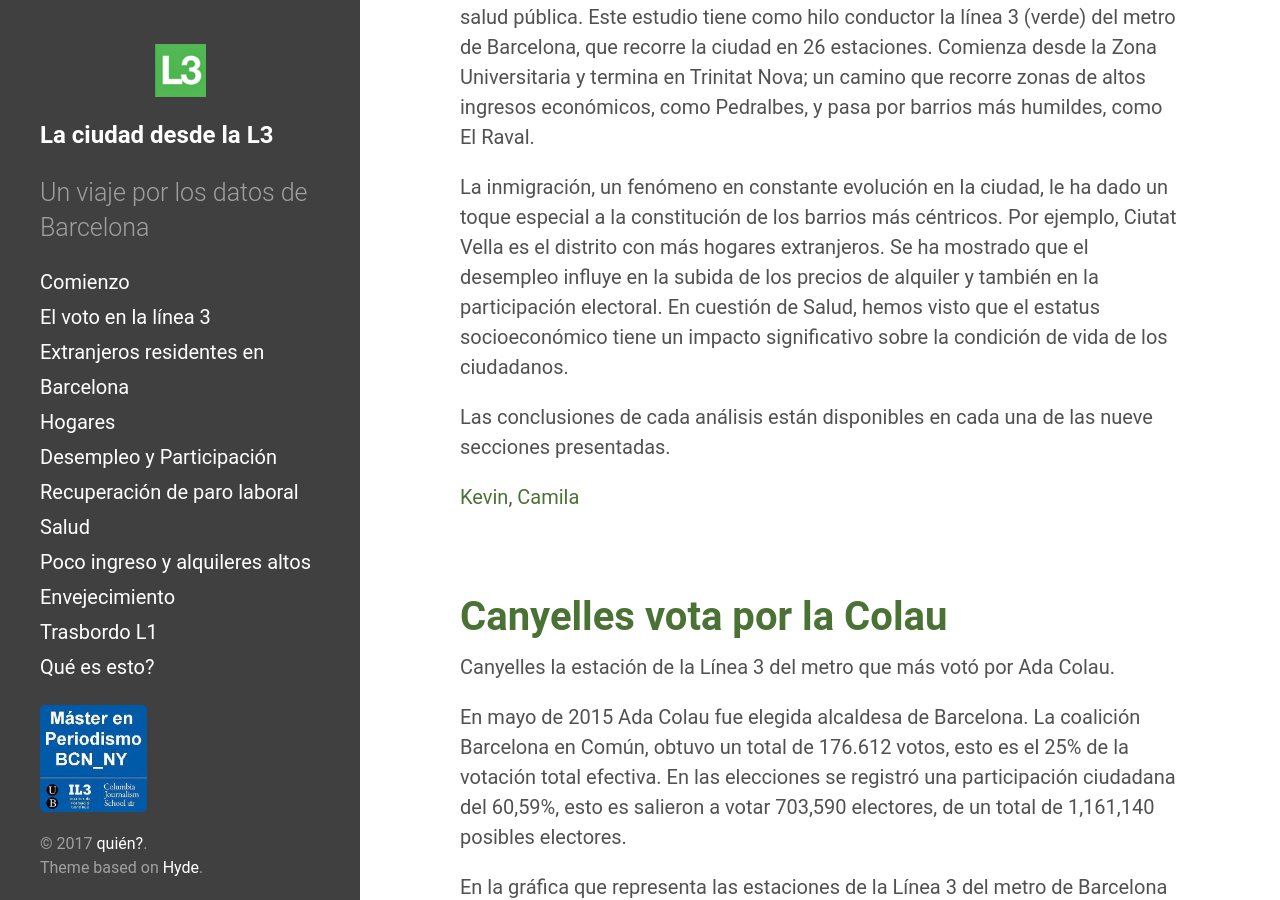
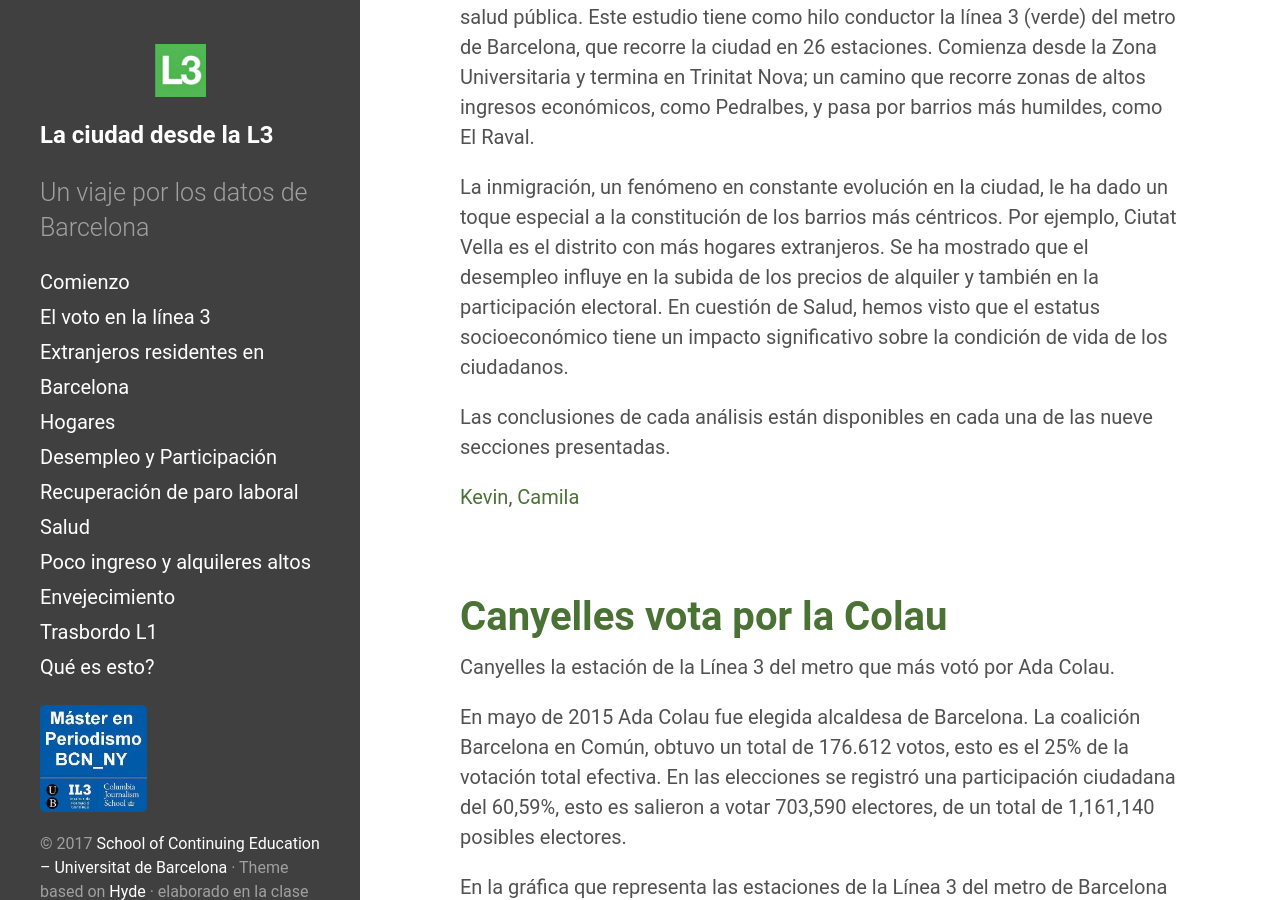
Before and after one commit to mper-bcn-ny/2017-metro, a Jekyll site: the page built from index.html, in a window 1280 px wide and 900 px high, scrolled down 576 px. Built offline with Jekyll 4.4.1, drawn with Linux system fonts in a browser that asks for light colours; the list of posts is cut into pages by our own code; some of the changed text lies outside the part shown.

Commit message:
copyright / clase

```diff
--- a/_includes/sidebar.html
+++ b/_includes/sidebar.html
@@ -69,7 +69,7 @@
         <img src="{{ site.baseurl }}public/25974949.jpg" style="width: 107px; border: 0px;"/>
       </a>
     </div>
-    <p class="small">&copy; {{ site.time | date: '%Y' }} <a target="_blank" href="https://falta-el-enlace">quién?</a>.<br/>
-    Theme based on <a href="https://github.com/poole/hyde">Hyde</a>.
+    <p class="small">&copy; {{ site.time | date: '%Y' }} <a target="_blank" href="http://www.ubsce.ub.edu/es/Home.html">School of Continuing Education – Universitat de Barcelona</a> &middot;
+    Theme based on <a href="https://github.com/poole/hyde">Hyde</a> &middot; elaborado en la clase de <a target="_blank" href="https://twitter.com/mvtango">Martin Virtel</a> </p>
   </div>
 </div>
```
